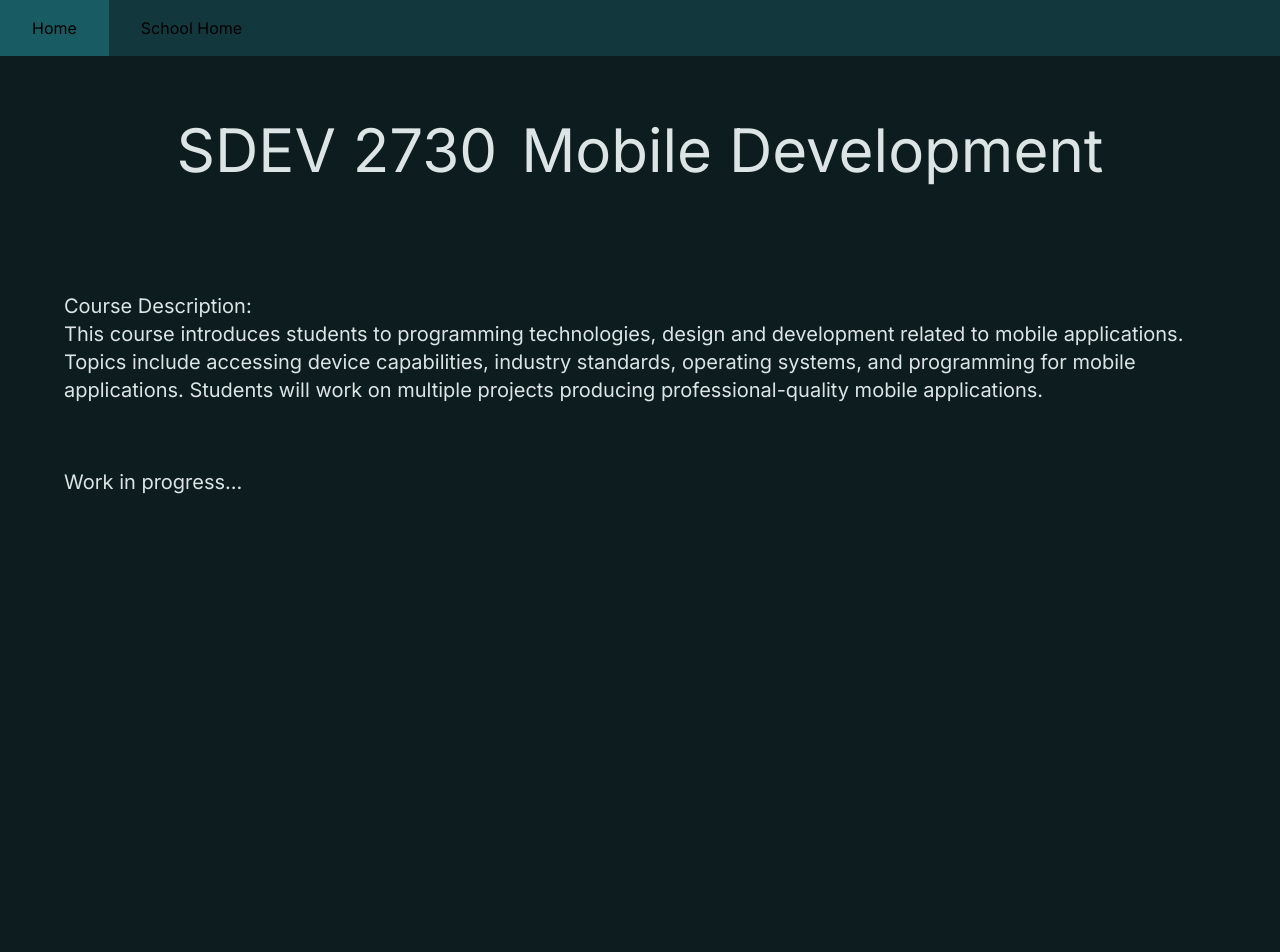
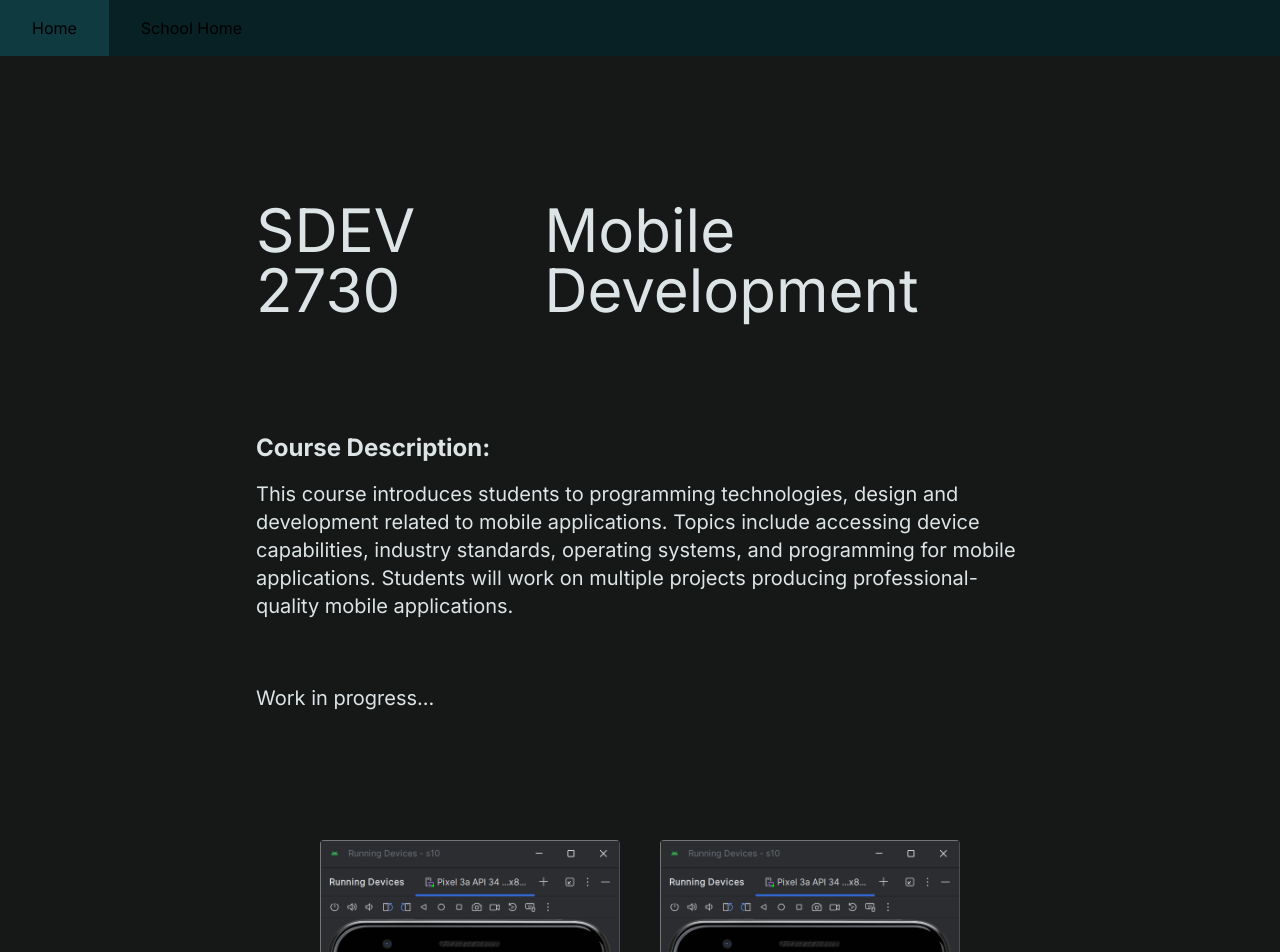
Before and after one commit to brandinonian/brandonphillips.cloud, a Next.js app: page /school/SDEV2730 in a window 1280 px wide. Shown: the top 952 px of the page. Built offline with nearby package versions, Linux system fonts and the light colour scheme.

Commit message:
visual cleanup

```diff
--- a/src/app/componenets/school/CourseInfo.js
+++ b/src/app/componenets/school/CourseInfo.js
@@ -6,8 +6,8 @@ export default function CourseInfo({ id, title, description, narrative }) {
           <div className="text-6xl text-grey-100">{id}</div>
           <div className="text-6xl text-grey-100">{title}</div>
         </div>
-        <div className="p-8 gap-4">
-          <div className="text-xl text-grey-100">Course Description:</div>
+        <div className="flex flex-col gap-4 p-8">
+          <div className="text-2xl font-bold text-grey-100">Course Description:</div>
           <div className="text-xl text-grey-100">{description}</div>
         </div>
         <div className="p-8">
--- a/src/app/page.js
+++ b/src/app/page.js
@@ -5,7 +5,7 @@ export default function Home() {
     <main className="flex min-h-screen w-full flex-col gap-20 items-center justify-center bg-blue-500 p-24">
       <div className="text-7xl">Brandon Phillips Portfolio</div>
       <div className="flex flex-col text-2xl text-center gap-10 w-1/4">
-        <LinkButton text="School Work" link="/school" />
+        <LinkButton text="Davis Tech Portfolio" link="/school" />
       </div>
     </main>
   );
--- /dev/null
+++ b/src/app/school/SDEV2410/page.js
@@ -0,0 +1,65 @@
+import CourseInfo from "@/app/componenets/school/CourseInfo";
+import Image from "next/image";
+
+const screenshots = [
+  {
+    path: '/screenshots/2410/',
+    alt: '',
+    key: 1
+  },
+  {
+    path: '/screenshots/2410/',
+    alt: '',
+    key: 2
+  },
+  {
+    path: '/screenshots/2410/',
+    alt: '',
+    key: 3
+  },
+  {
+    path: '/screenshots/2410/',
+    alt: '',
+    key: 4
+  },
+  {
+    path: '/screenshots/2410/',
+    alt: '',
+    key: 5
+  },
+  {
+    path: '/screenshots/2410/',
+    alt: '',
+    key: 6
+  },
+];
+
+export default function SDEV2410Home() {
+  return (
+    <div className="flex flex-col justify-center gap-16 p-48 pt-20 min-h-screen bg-blue-500">
+      <CourseInfo
+        id="SDEV 2410"
+        title="C# Programming I"
+        description="This course introduces students to the C# programming language and the .NET platform
+        using the Visual Studio development environment. Students will practice critical thinking, problem
+        solving skills, and basic testing processes. During this course, students will explore selection and
+        repetition controls, arrays, classes and methods, inheritance, polymorphism, exception handling, and
+        GUI programming."
+        narrative="Work in progress..."
+      />
+
+      <div className="flex flex-row flex-wrap gap-10 justify-center">
+        {screenshots.map(screenshot => (
+          <Image
+            key={screenshot.key}
+            src={screenshot.path}
+            alt={screenshot.alt}
+            height={500}
+            width={300}
+          />))
+        }
+      </div>
+
+    </div>
+  );
+}
--- /dev/null
+++ b/src/app/school/SDEV2420/page.js
@@ -0,0 +1,63 @@
+import CourseInfo from "@/app/componenets/school/CourseInfo";
+import Image from "next/image";
+
+const screenshots = [
+  {
+    path: '/screenshots/2420/',
+    alt: '',
+    key: 1
+  },
+  {
+    path: '/screenshots/2420/',
+    alt: '',
+    key: 2
+  },
+  {
+    path: '/screenshots/2420/',
+    alt: '',
+    key: 3
+  },
+  {
+    path: '/screenshots/2420/',
+    alt: '',
+    key: 4
+  },
+  {
+    path: '/screenshots/2420/',
+    alt: '',
+    key: 5
+  },
+  {
+    path: '/screenshots/2420/',
+    alt: '',
+    key: 6
+  },
+];
+
+export default function SDEV2420Home() {
+  return (
+    <div className="flex flex-col justify-center gap-16 p-48 pt-20 min-h-screen bg-blue-500">
+      <CourseInfo
+        id="SDEV 2420"
+        title="C# Programming II"
+        description="This course gives students more experience in intermediate C# programming language and
+        object-oriented programming constructs. During this course, students explore files and stream processing,
+        searching, sorting, data structures, generics and collections, and LINQ."
+        narrative="Work in progress..."
+      />
+
+      <div className="flex flex-row flex-wrap gap-10 justify-center">
+        {screenshots.map(screenshot => (
+          <Image
+            key={screenshot.key}
+            src={screenshot.path}
+            alt={screenshot.alt}
+            height={500}
+            width={300}
+          />))
+        }
+      </div>
+
+    </div>
+  );
+}
--- /dev/null
+++ b/src/app/school/SDEV2521/page.js
@@ -0,0 +1,65 @@
+import CourseInfo from "@/app/componenets/school/CourseInfo";
+import Image from "next/image";
+
+const screenshots = [
+  {
+    path: '/screenshots/2521/',
+    alt: '',
+    key: 1
+  },
+  {
+    path: '/screenshots/2521/',
+    alt: '',
+    key: 2
+  },
+  {
+    path: '/screenshots/2521/',
+    alt: '',
+    key: 3
+  },
+  {
+    path: '/screenshots/2521/',
+    alt: '',
+    key: 4
+  },
+  {
+    path: '/screenshots/2521/',
+    alt: '',
+    key: 5
+  },
+  {
+    path: '/screenshots/2521/',
+    alt: '',
+    key: 6
+  },
+];
+
+export default function SDEV2521Home() {
+  return (
+    <div className="flex flex-col justify-center gap-16 p-48 pt-20 min-h-screen bg-blue-500">
+      <CourseInfo
+        id="SDEV 2521"
+        title="PHP and MySQL"
+        description="This course combines the elements of software development (programming), web
+        development, and relational database management to create and manage dynamic web-based content.
+        Students will develop and implement PHP programs using the open-source MySQL relational database,
+        structured query language (SQL), and PHP5 to create dynamic web pages. Topics include: form objects,
+        database connections, and PHP server-side programming."
+        narrative="Work in progress..."
+      />
+
+      <div className="flex flex-row flex-wrap gap-10 justify-center">
+        {screenshots.map(screenshot => (
+          <Image
+            key={screenshot.key}
+            src={screenshot.path}
+            alt={screenshot.alt}
+            height={500}
+            width={300}
+          />))
+        }
+      </div>
+
+    </div>
+  );
+}
--- a/src/app/school/SDEV2730/page.js
+++ b/src/app/school/SDEV2730/page.js
@@ -1,48 +1,42 @@
-import CourseContent from "@/app/componenets/school/CourseContent";
 import CourseInfo from "@/app/componenets/school/CourseInfo";
 import Image from "next/image";
 
 const screenshots = [
   {
-    path: 'screenshots/2730/final_login.png',
+    path: '/screenshots/2730/final_login.png',
     alt: 'Final project login screen',
     key: 1
   },
   {
-    path: 'screenshots/2730/final_add.png',
+    path: '/screenshots/2730/final_add.png',
     alt: 'Final project add new hike screen',
     key: 2
   },
   {
-    path: 'screenshots/2730/final_home.png',
+    path: '/screenshots/2730/final_home.png',
     alt: 'Home screen showing list of hikes',
     key: 3
   },
   {
-    path: 'screenshots/2730/final_details.png',
+    path: '/screenshots/2730/final_details.png',
     alt: 'Hike details page',
     key: 4
   },
   {
-    path: 'screenshots/2730/fav_places.png',
+    path: '/screenshots/2730/fav_places.png',
     alt: 'Favorite places screenshot',
     key: 5
   },
   {
-    path: 'screenshots/2730/fast_food.png',
+    path: '/screenshots/2730/fast_food.png',
     alt: 'Fast food order app',
     key: 6
   },
-  // {
-  //   path: 'screenshots/2730/',
-  //   alt: '',
-  //   key: 7
-  // },
 ];
 
 export default function SDEV2730Home() {
   return (
-    <div className="flex flex-col gap-32 pb-64 min-h-screen bg-blue-500">
+    <div className="flex flex-col justify-center gap-16 p-48 pt-20 min-h-screen bg-grey-400">
       <CourseInfo
         id="SDEV 2730"
         title="Mobile Development"
@@ -52,12 +46,17 @@ export default function SDEV2730Home() {
         narrative="Work in progress..."
       />
 
-      <div className="flex flex-row p-24">
-        {screenshots.map((screenshot) => {
-          <div key={screenshot.key}>
-            <Image src={screenshot.path} alt={screenshot.alt} width={100} height={300} />
-          </div>
-        })}
+      <div className="flex flex-row flex-wrap gap-10 justify-center">
+        {screenshots.map(screenshot => (
+          <Image
+            key={screenshot.key}
+            src={screenshot.path}
+            alt={screenshot.alt}
+            height={500}
+            width={300}
+            className="rounded"
+          />))
+        }
       </div>
 
     </div>
--- a/src/app/school/layout.js
+++ b/src/app/school/layout.js
@@ -1,4 +1,3 @@
-import Link from "next/link";
 import NavLink from "../componenets/NavLink";
 
 const metadata = {
@@ -13,7 +12,7 @@ export default function SchoolLayout({ children }) {
         <NavLink link={'/'} text={'Home'} />
         <NavLink link={'/school'} text={'School Home'} />
       </div>
-      <div className="bg-blue-500">
+      <div className="bg-grey-400">
         {children}
       </div>
     </div>
--- a/src/app/school/page.js
+++ b/src/app/school/page.js
@@ -1,3 +1,4 @@
+import Image from "next/image";
 import Link from "next/link";
 
 export default function SchoolHome() {
@@ -14,25 +15,49 @@ export default function SchoolHome() {
       id: 2,
     },
     {
-      title: 'Work in progress...',
-      link: '#',
+      title: 'C# Programming I',
+      link: '/school/SDEV2410',
       id: 3,
+    },
+    {
+      title: 'C# Programming II',
+      link: '/school/SDEV2420',
+      id: 4,
+    },
+    {
+      title: 'PHP and MySQL',
+      link: '/school/SDEV2521',
+      id: 5,
     },
   ];
 
   return (
     <div className="flex min-h-screen flex-col items-center justify-center">
-      <div className="p-8">
-        <p className="text-6xl">Davis Technical College</p>
+      <div className="p-8 pt-20">
+        <div className="flex flex-col gap-8 items-center justify-center">
+          <p className="text-6xl">Davis Technical College</p>
+          <p className="text-xl">550 East 300 South<br></br>Kaysville, UT 84037</p>
+        </div>
+        <Image
+          src="/images/dtc.jpg"
+          alt="Davis Tech exterior photo"
+          width={850}
+          height={600}
+          className="my-20 rounded-md"
+        />
         <div className="flex flex-col gap-6 mt-16 p-8 rounded-lg">
-          <div className="pb-8 text-2xl text-center">Courses</div>
+          <div className="pb-8 text-4xl text-center">Courses</div>
+          <div className="w-full h-1 bg-grey-100"></div>
           {courses.map((course) => (
             <Link key={course.id} href={course.link}>
-              <div className="bg-blue-400 rounded-lg flex items-center justify-center shadow-lg p-8 hover:bg-blue-300">
-                {course.title}
+              <div className="bg-blue-400 items-center justify-center rounded flex hover:bg-blue-300">
+                <div className="text-xl p-8">
+                  {course.title}
+                </div>
               </div>
             </Link>
           ))}
+          <div className="w-full h-1 bg-grey-100"></div>
         </div>
       </div>
     </div>
--- a/src/app/skillsusa/page.js
+++ b/src/app/skillsusa/page.js
@@ -7,6 +7,7 @@ export default function SkillsUsa() {
       </div>
       <div>
         <p>State Championship</p>
+        <p>Gold Medal</p>
 
         <p>Nationals</p>
 
--- a/tailwind.config.js
+++ b/tailwind.config.js
@@ -18,16 +18,23 @@ module.exports = {
       blue: {
         100: '#1bbcd1',
         200: '#1d8491',
-        300: '#185b63',
-        400: '#12383d',
-        500: '#0d1d1f',
+        300: '#0e3a40',
+        400: '#082124',
+        500: '#081314',
       },
       grey: {
         100: '#dce4e6',
         200: '#b6bebf',
-        300: '#7e8687',
-        400: '#4b4f4f',
-        500: '#2c2e2e',
+        300: '#252626',
+        400: '#161717',
+        500: '#0f0f0f',
+      },
+      display: {
+        100: '',
+        200: '',
+        300: '',
+        400: '',
+        500: '',
       },
       gold: '#c99d22',
     },
```
Also changed, not shown: public/images/dtc.jpg (added).
